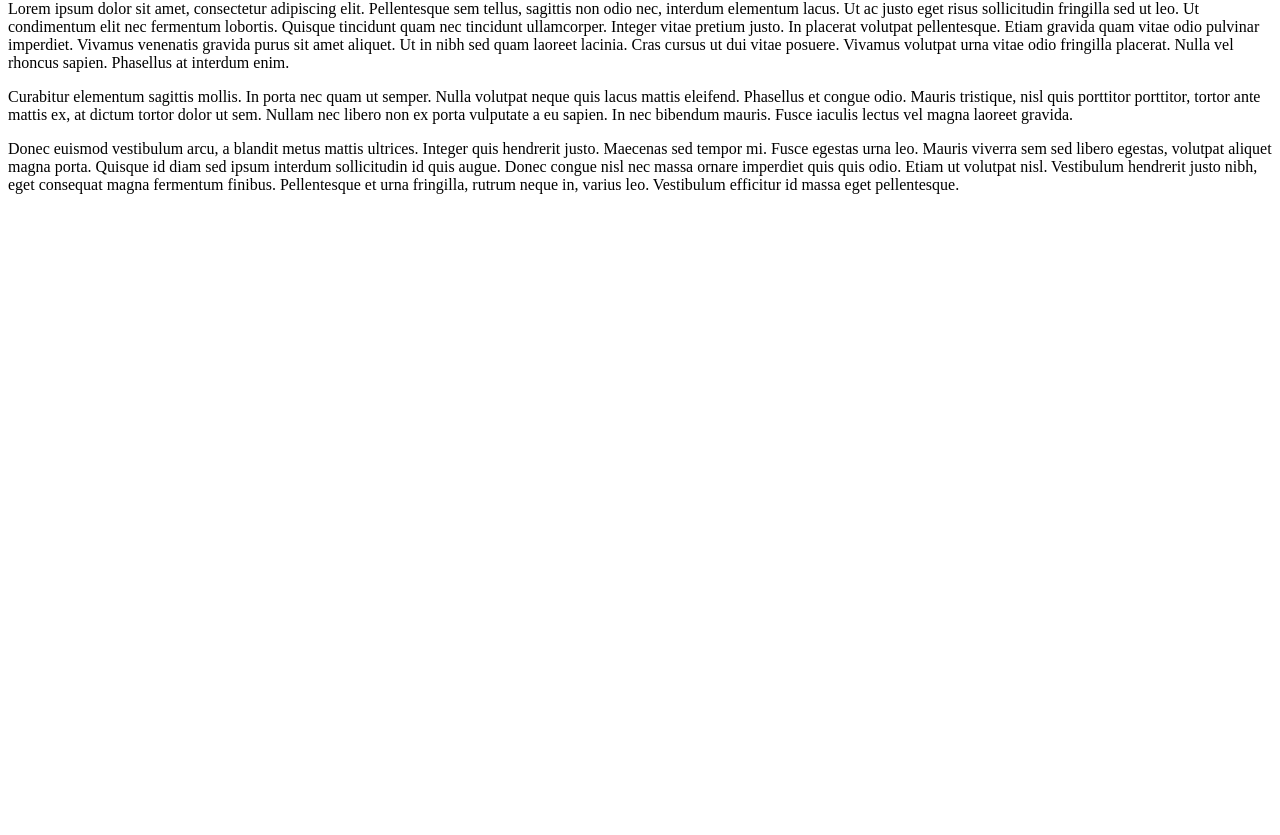
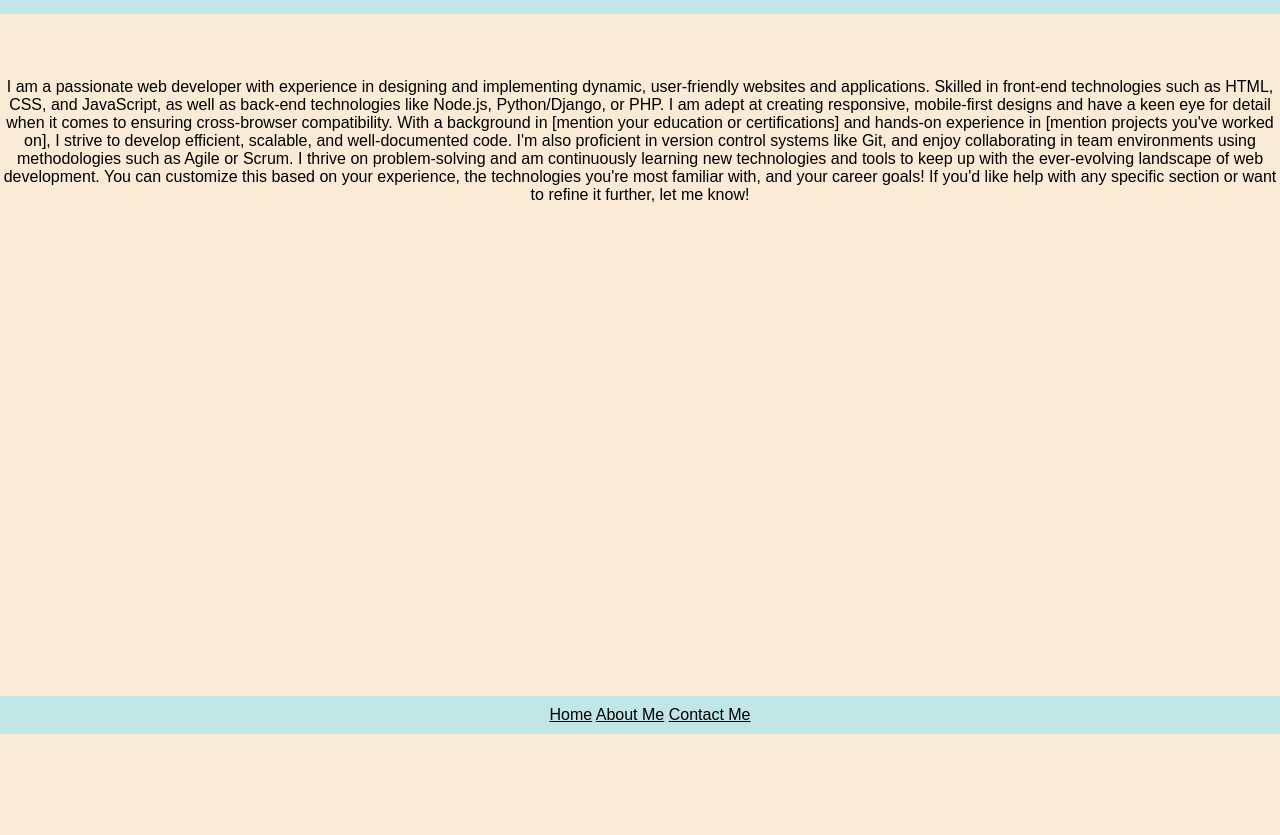
Before and after one commit to SnowVivek/html-portfolio, a plain HTML site: page public/about.html in a window 1280 px wide. Shown: the part 66-901 px from the top of the page. Before the commit the page ends 800 px from the top, so only its background shows below. Drawn offline with Linux system fonts and the light colour scheme.

Commit message:
change to all the pages

```diff
--- a/public/about.html
+++ b/public/about.html
@@ -1,31 +1,39 @@
-<h1>About Me</h1>
-<p>
-  Lorem ipsum dolor sit amet, consectetur adipiscing elit. Pellentesque sem
-  tellus, sagittis non odio nec, interdum elementum lacus. Ut ac justo eget
-  risus sollicitudin fringilla sed ut leo. Ut condimentum elit nec fermentum
-  lobortis. Quisque tincidunt quam nec tincidunt ullamcorper. Integer vitae
-  pretium justo. In placerat volutpat pellentesque. Etiam gravida quam vitae
-  odio pulvinar imperdiet. Vivamus venenatis gravida purus sit amet aliquet. Ut
-  in nibh sed quam laoreet lacinia. Cras cursus ut dui vitae posuere. Vivamus
-  volutpat urna vitae odio fringilla placerat. Nulla vel rhoncus sapien.
-  Phasellus at interdum enim.
-</p>
-
-<p>
-  Curabitur elementum sagittis mollis. In porta nec quam ut semper. Nulla
-  volutpat neque quis lacus mattis eleifend. Phasellus et congue odio. Mauris
-  tristique, nisl quis porttitor porttitor, tortor ante mattis ex, at dictum
-  tortor dolor ut sem. Nullam nec libero non ex porta vulputate a eu sapien. In
-  nec bibendum mauris. Fusce iaculis lectus vel magna laoreet gravida.
-</p>
-
-<p>
-  Donec euismod vestibulum arcu, a blandit metus mattis ultrices. Integer quis
-  hendrerit justo. Maecenas sed tempor mi. Fusce egestas urna leo. Mauris
-  viverra sem sed libero egestas, volutpat aliquet magna porta. Quisque id diam
-  sed ipsum interdum sollicitudin id quis augue. Donec congue nisl nec massa
-  ornare imperdiet quis quis odio. Etiam ut volutpat nisl. Vestibulum hendrerit
-  justo nibh, eget consequat magna fermentum finibus. Pellentesque et urna
-  fringilla, rutrum neque in, varius leo. Vestibulum efficitur id massa eget
-  pellentesque.
-</p>
+<!DOCTYPE html>
+<html lang="en">
+  <head>
+    <meta charset="UTF-8" />
+    <meta name="viewport" content="width=device-width, initial-scale=1.0" />
+    <title>About</title>
+    <link rel="stylesheet" href="/html-portfolio/styles.css" />
+  </head>
+  <body>
+    <header>
+      <div><h1>About Me</h1></div>
+    </header>
+    <div class="main">
+      <p>
+        I am a passionate web developer with experience in designing and
+        implementing dynamic, user-friendly websites and applications. Skilled
+        in front-end technologies such as HTML, CSS, and JavaScript, as well as
+        back-end technologies like Node.js, Python/Django, or PHP. I am adept at
+        creating responsive, mobile-first designs and have a keen eye for detail
+        when it comes to ensuring cross-browser compatibility. With a background
+        in [mention your education or certifications] and hands-on experience in
+        [mention projects you've worked on], I strive to develop efficient,
+        scalable, and well-documented code. I'm also proficient in version
+        control systems like Git, and enjoy collaborating in team environments
+        using methodologies such as Agile or Scrum. I thrive on problem-solving
+        and am continuously learning new technologies and tools to keep up with
+        the ever-evolving landscape of web development. You can customize this
+        based on your experience, the technologies you're most familiar with,
+        and your career goals! If you'd like help with any specific section or
+        want to refine it further, let me know!
+      </p>
+    </div>
+    <footer>
+      <a href="/html-portfolio/index.html">Home</a>
+      <a href="about.html">About Me</a>
+      <a href="contact.html">Contact Me</a>
+    </footer>
+  </body>
+</html>
--- a/styles.css
+++ b/styles.css
@@ -1,20 +1,18 @@
-body, html {
+body,
+html {
+  font-family: "Poppins", sans-serif;
   height: 100%;
   margin: 0;
-    display: flex;
-    flex-direction: column;
-}
-
-body {
-    display: flex;
-    flex-direction: column;
 }
 
 .main {
   width: 100%;
-   flex: 1;
+  height: 100%;
+  padding-top: 10%;
+  margin: 0;
+  background-color: antiquewhite;
   text-align: center;
-   margin-top: 80px;
+
 }
 
 a {
@@ -35,17 +33,40 @@ a {
 }
 header {
   background-color: rgb(193, 230, 231);
+  display: flex;
+  flex-direction: column;
   position: fixed;
-    display: flex;
+  width: 100%;
   top: 0;
-    right: 0;
-    left: 0;
+  text-align: center;
+  justify-content: center;
 }
 
 footer {
   background-color: rgb(193, 230, 231);
+  position: fixed;
+  bottom: 0;
+  width: 100%;
   padding: 10px;
-    padding-bottom: 0;
-    margin-bottom: 0;
   text-align: center;
 }
+
+.projects {
+  display: grid;
+  grid-template-columns: auto auto;
+  gap: 5px;
+}
+
+.cards {
+  background-color: azure;
+  border: 1px solid rgba(0, 0, 0, 0.8);
+}
+
+.form {
+    background-color: rgb(173, 205, 205);
+    display: grid;
+}
+
+.creative {
+  color: rgb(255, 0, 0);
+}
```
Also changed, not shown: index.html (+6 -6 lines), public/contact.html (+14 -3 lines), public/movie-ranking.html (+6 -4 lines). Lines whose indentation alone changed are shown as unchanged.
